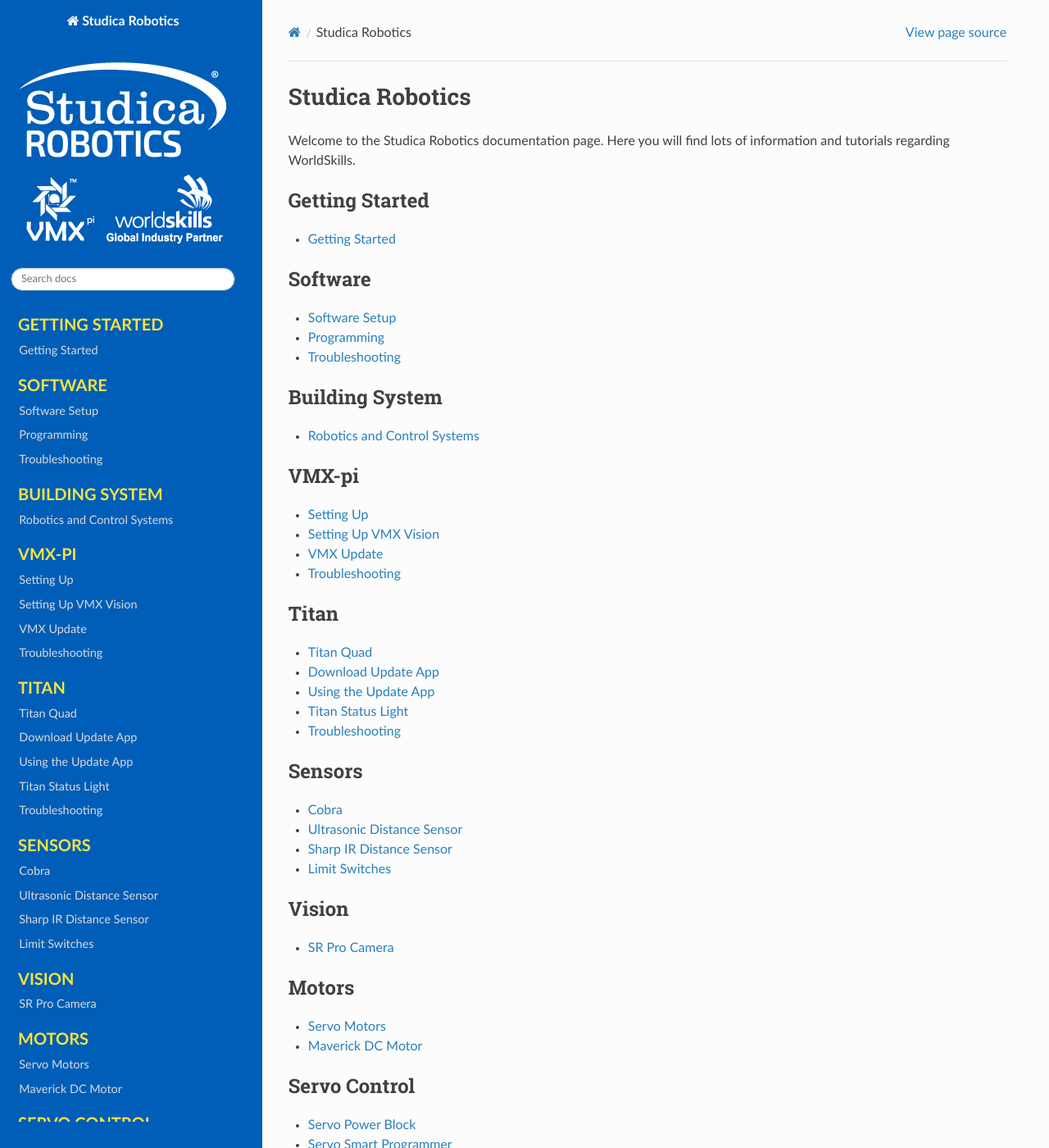
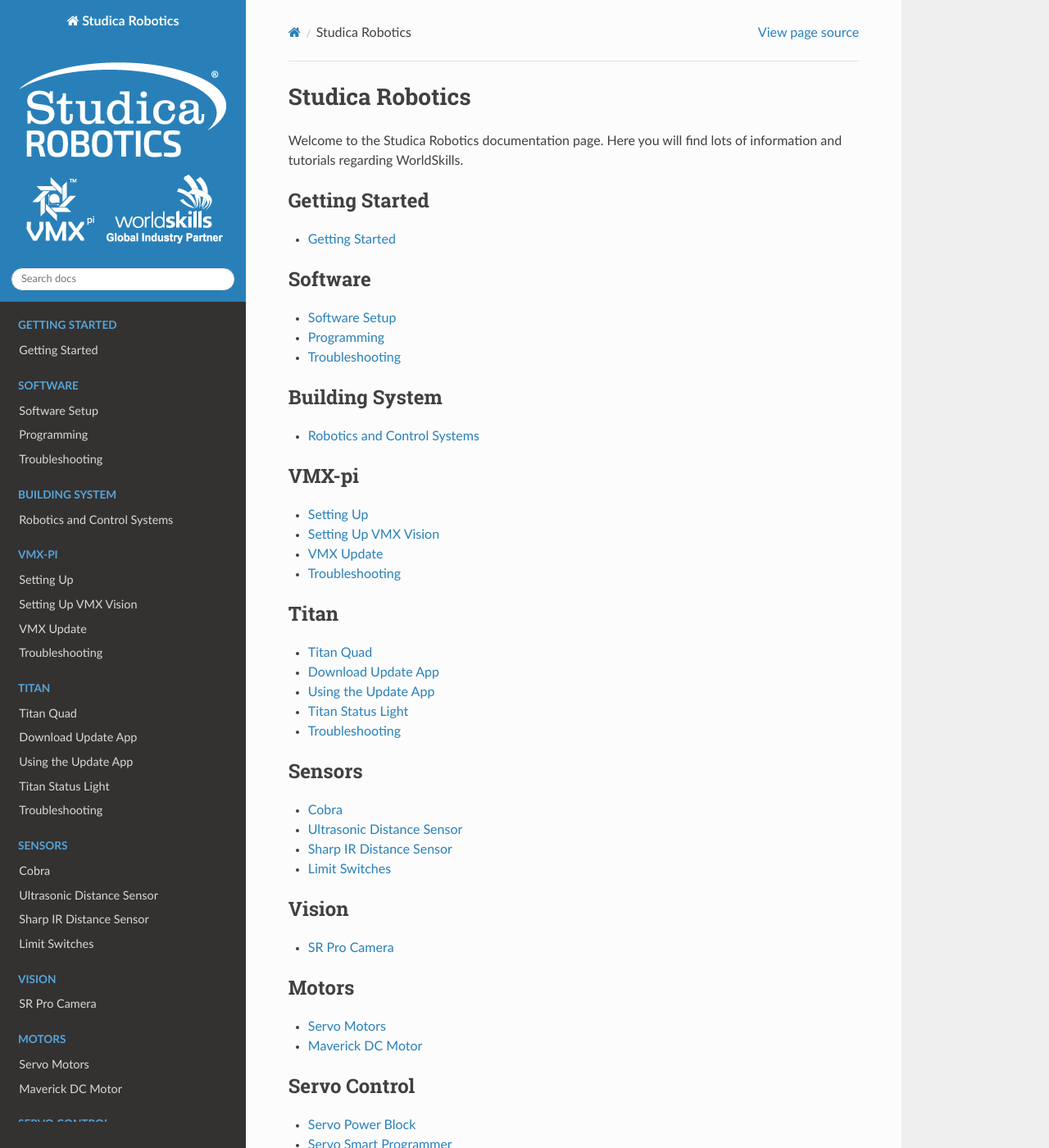
Before and after one commit to studica/studica-docs-worldskills, a Sphinx documentation site: the page built from source/index.rst, in a window 1280 px wide and 1400 px high. Shown: the whole window at 82% size. Built offline with Sphinx 7.4.7 and the Read the Docs theme 2.0.0, drawn with Linux system fonts in a browser that asks for light colours; pages that are not in the unit, such as notebooks, are missing from menus.

Commit message:
Commented out Css so that it can be refreshed

```diff
--- a/source/conf.py
+++ b/source/conf.py
@@ -66,7 +66,7 @@
 # Add any paths that contain custom static files (such as style sheets) here,
 # relative to this directory. They are copied after the builtin static files,
 # so a file named "default.css" will overwrite the builtin "default.css".
-html_static_path = ['_static']
+#html_static_path = ['_static']
 
 html_theme_options = {
         'collapse_navigation': True,
@@ -81,5 +81,5 @@
     'image/jpg'
 ]
 
-def setup(app):
-    app.add_css_file('css/studica-rtd.css')
+#def setup(app):
+    #app.add_css_file('css/studica-rtd.css')
```
